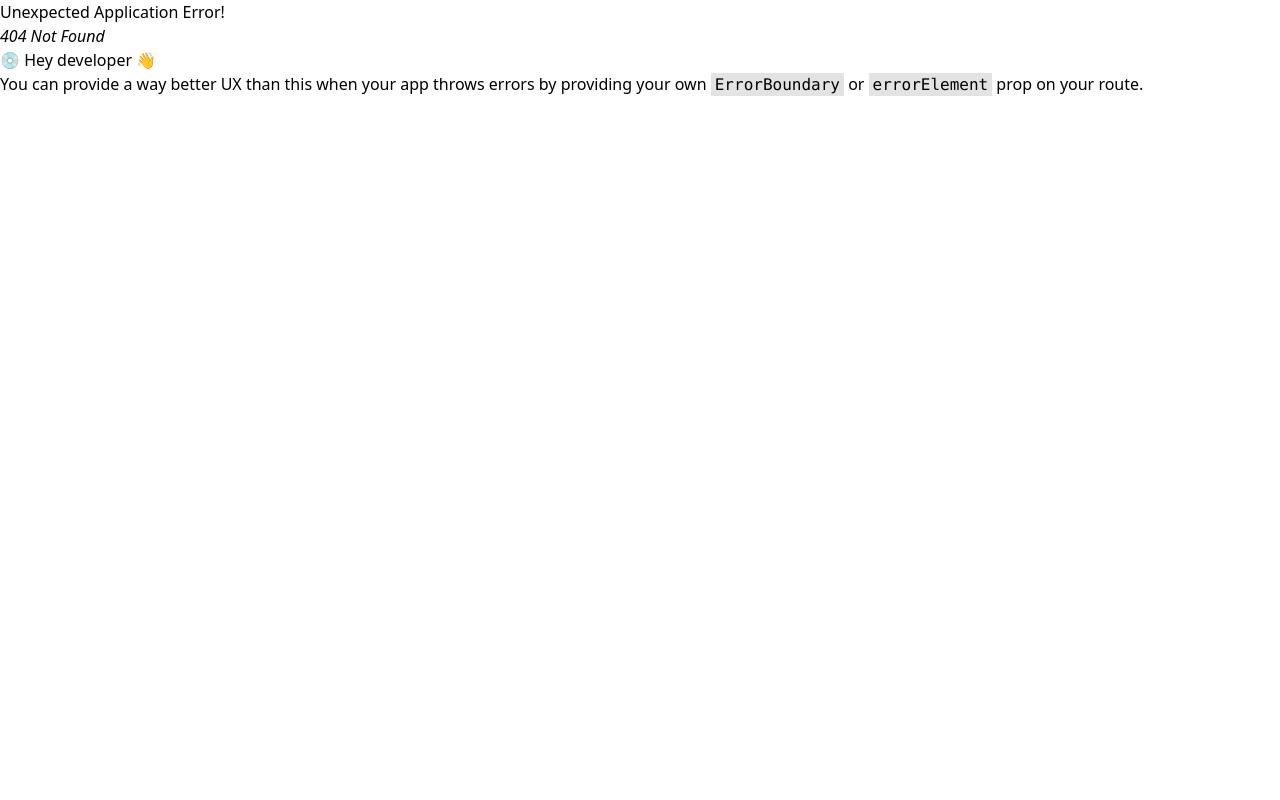
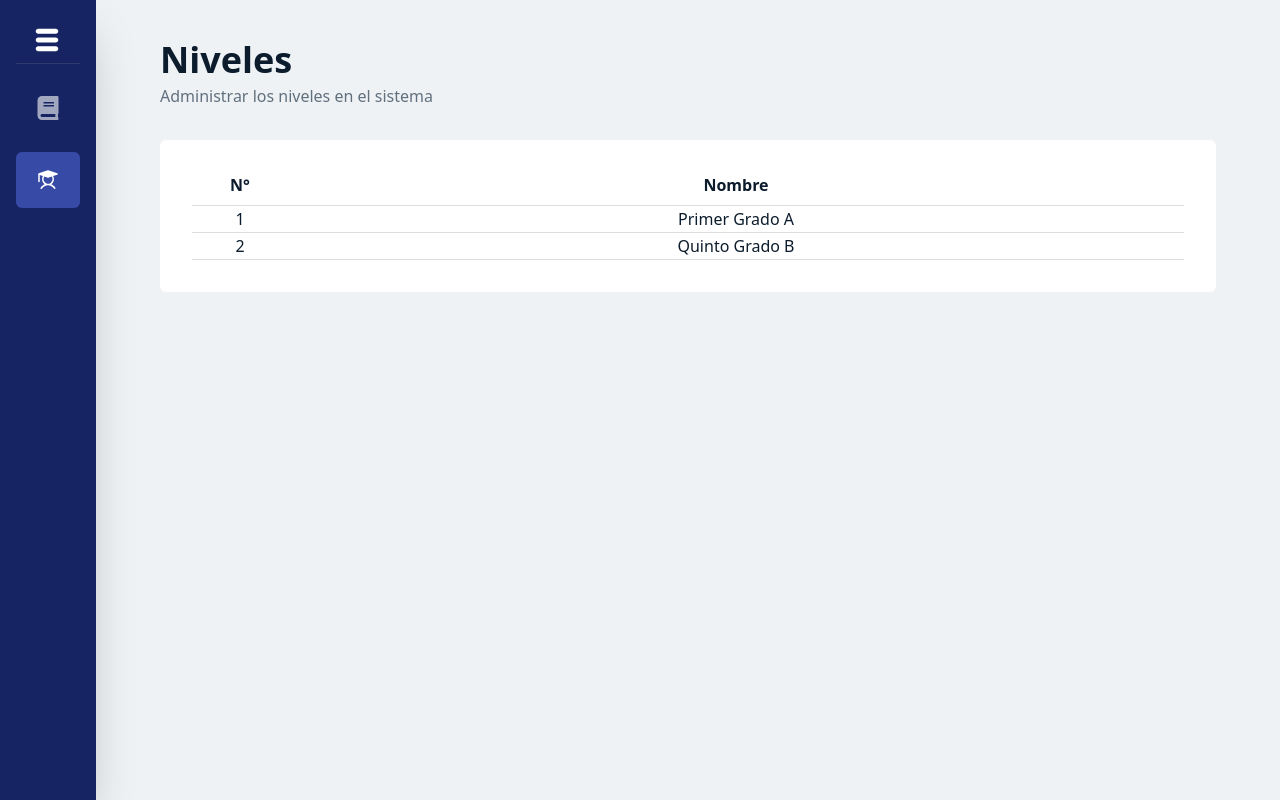
Before and after one commit to AbelLLontop/Sistema-Gestion-Educativa-Frontend, a React (Vite) app: page /config/niveles in a window 1280 px wide. Before the commit this address had no page. Built offline with nearby package versions, Linux system fonts and the light colour scheme.

Commit message:
fix: se agregaron vistas extra en la configuracion

```diff
--- a/src/components/Sidebar.tsx
+++ b/src/components/Sidebar.tsx
@@ -118,7 +118,7 @@ const Desplegable = ({
       </div>
       <div
         className={cn(
-          "pl-8 text-white  overflow-hidden h-[10rem] transition-all ",
+          "pl-8 text-white  overflow-hidden h-[12rem] transition-all ",
           {
             "h-0": !isActive || openSideNav,
           }
@@ -163,6 +163,18 @@ const Desplegable = ({
               Competencias
             </NavLink>
           </li>
+          <li>
+          <NavLink
+              className={({ isActive }) =>(
+                cn("block p-2 pl-4 rounded-md text-white/40", {
+                  "bg-primaryHover text-white ": isActive,
+                })
+              )}
+              to={"/config/niveles"}
+            >
+              Niveles
+            </NavLink>
+          </li>
         </ul>
       </div>
     </div>
--- /dev/null
+++ b/src/pages/AreasPage.tsx
@@ -0,0 +1,38 @@
+const AreasPage = () => {
+    return (
+      <div>
+      <header className="mb-8">
+        <h2 className="text-[#0C1C2C] text-4xl font-semibold mb-1">
+          Areas
+        </h2>
+        <p className="text-[#61707E]">Administrar las areas en el sistema</p>
+      </header>
+
+
+      <section className="flex mb-8">
+        <section className="flex-1 p-8 bg-white rounded-md">
+          <table className="w-full table-auto text-[#0C1C2C]">
+            <thead>
+              <tr className="border-b border-[#DBDEE1]">
+                <th className="w-12 pb-2">N°</th>
+                <th className=" w-[28rem] pb-2">Nombre</th>
+              </tr>
+            </thead>
+            <tbody>
+              <tr className="text-center border-b border-[#DBDEE1] hover:bg-slate-100 ">
+                  <td>
+                      1
+                  </td>
+                  <td>
+                      Matematica
+                  </td>
+              </tr>
+
+            </tbody>
+          </table>
+        </section>
+      </section>
+    </div>
+    )
+  }
+  export default AreasPage
--- /dev/null
+++ b/src/pages/CompetenciasPage.tsx
@@ -0,0 +1,42 @@
+const CompetenciasPage = () => {
+    return (
+      <div>
+      <header className="mb-8">
+        <h2 className="text-[#0C1C2C] text-4xl font-semibold mb-1">
+          Competencias
+        </h2>
+        <p className="text-[#61707E]">Administrar las competencias en el sistema</p>
+      </header>
+
+
+      <section className="flex mb-8">
+        <section className="flex-1 p-8 bg-white rounded-md">
+          <table className="w-full table-auto text-[#0C1C2C]">
+            <thead>
+              <tr className="border-b border-[#DBDEE1]">
+                <th className="w-12 pb-2">N°</th>
+                <th className="w-[28rem] pb-2">Codigo</th>
+                <th className="w-[28rem] pb-2">Descripcion</th>
+              </tr>
+            </thead>
+            <tbody>
+              <tr className="text-center border-b border-[#DBDEE1] hover:bg-slate-100 ">
+                  <td>
+                      1
+                  </td>
+                  <td>
+                    CP01
+                  </td>
+                    <td>
+                        Capacidad de analisis y logica en el desarrollo de software
+                    </td>
+              </tr>
+
+            </tbody>
+          </table>
+        </section>
+      </section>
+    </div>
+    )
+  }
+  export default CompetenciasPage
--- /dev/null
+++ b/src/pages/NivelesPage.tsx
@@ -0,0 +1,48 @@
+const NivelesPage = () => {
+    return (
+      <div>
+      <header className="mb-8">
+        <h2 className="text-[#0C1C2C] text-4xl font-semibold mb-1">
+          Niveles
+        </h2>
+        <p className="text-[#61707E]">Administrar los niveles en el sistema</p>
+      </header>
+
+
+      <section className="flex mb-8">
+        <section className="flex-1 p-8 bg-white rounded-md">
+          <table className="w-full table-auto text-[#0C1C2C]">
+            <thead>
+              <tr className="border-b border-[#DBDEE1]">
+                <th className="w-12 pb-2">N°</th>
+                <th className=" w-[28rem] pb-2">Nombre</th>
+              </tr>
+            </thead>
+            <tbody>
+              <tr className="text-center border-b border-[#DBDEE1] hover:bg-slate-100 ">
+                  <td>
+                      1
+                  </td>
+                  <td>
+                      Primer Grado A
+                  </td>
+
+              </tr>
+              <tr className="text-center border-b border-[#DBDEE1] hover:bg-slate-100 ">
+              <td>
+                      2
+                  </td>
+                  <td>
+                      Quinto Grado B
+                  </td>
+
+              </tr>
+
+            </tbody>
+          </table>
+        </section>
+      </section>
+    </div>
+    )
+  }
+  export default NivelesPage
--- /dev/null
+++ b/src/pages/PeriodosPage.tsx
@@ -0,0 +1,38 @@
+const PeriodosPage = () => {
+  return (
+    <div>
+    <header className="mb-8">
+      <h2 className="text-[#0C1C2C] text-4xl font-semibold mb-1">
+        Periodos
+      </h2>
+      <p className="text-[#61707E]">Administrar los periodos en el sistema</p>
+    </header>
+
+
+    <section className="flex mb-8">
+      <section className="flex-1 p-8 bg-white rounded-md">
+        <table className="w-full table-auto text-[#0C1C2C]">
+          <thead>
+            <tr className="border-b border-[#DBDEE1]">
+              <th className="w-10 pb-2">N°</th>
+              <th className=" w-[28rem] pb-2">Nombre</th>
+            </tr>
+          </thead>
+          <tbody>
+            <tr className="text-center border-b border-[#DBDEE1] hover:bg-slate-100 ">
+                <td>
+                    1
+                </td>
+                <td>
+                    Primer Bimestre
+                </td>
+            </tr>
+
+          </tbody>
+        </table>
+      </section>
+    </section>
+  </div>
+  )
+}
+export default PeriodosPage
```
Also changed, not shown: src/router/index.tsx (+8 -3 lines).
